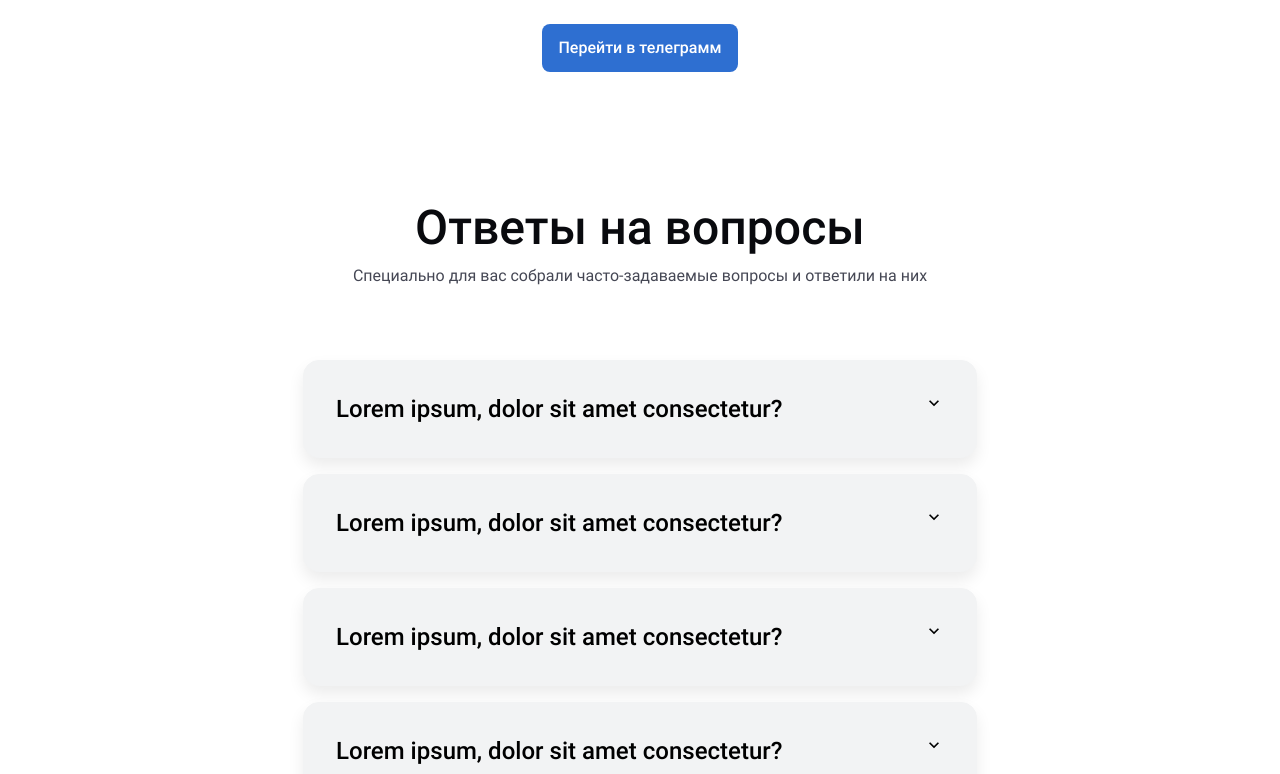
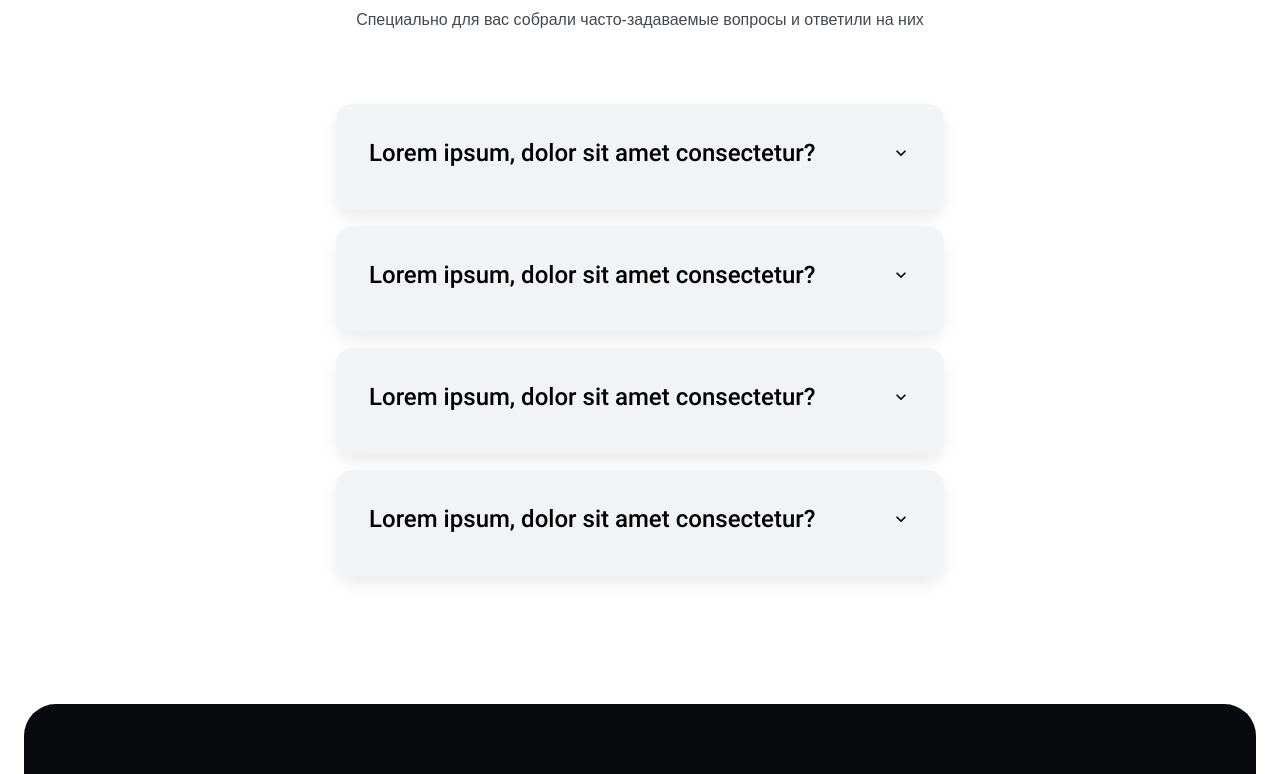
Before and after one commit to n1ckwhite/Kevin, a Next.js app: page / in a window 1280 px wide. Shown: the part 1226-2000 px from the top of the page. Built offline with nearby package versions, Linux system fonts and the light colour scheme.

Commit message:
refact(Faq): Поправил faq

```diff
--- a/src/app/assets/styles/main.css
+++ b/src/app/assets/styles/main.css
@@ -8,9 +8,14 @@ html, body {
     min-height: 100%;
 }
 
-body {
-    font-family: "Roboto", sans-serif;
-    font-weight: 400;
+body,html {
+  font-family: sans-serif;
+  font-weight: normal;
+  margin: 0;
+  padding: 0;
+}
+* {
+  box-sizing: border-box;
 }
 
 #root {
--- a/src/app/components/Faq/Faq.module.css
+++ b/src/app/components/Faq/Faq.module.css
@@ -16,8 +16,13 @@
   gap: 16px;
 }
 
-@media screen and (max-width: 360px) {
+
+@media screen and (max-width: 768px) {
   .container{
-    padding: 80px 20px;
+    padding: 20px ;
+  }
+
+  .accordion__section {
+    margin-top: 20px;
   }
 }
--- a/src/app/components/Faq/Faq.tsx
+++ b/src/app/components/Faq/Faq.tsx
@@ -1,45 +1,25 @@
-import { FC } from 'react'
+import { FC } from "react";
 
-import { Subtitle } from '../Subtitle'
-import { Title } from '../Title'
+import { Subtitle } from "../Subtitle";
+import { Title } from "../Title";
 
-import { Accordion } from "./components/Accordion"
-import s from './Faq.module.css'
+import { Accordion } from "./components/Accordion";
+import s from "./Faq.module.css";
+import { ACCORDIONS } from "@/constans";
 
 export const Faq: FC = () => (
   <div className={s.container}>
-    <Title
-      text="Ответы на вопросы"
-    />
+    <Title text="Ответы на вопросы" />
     <Subtitle
       text="Специально для вас собрали часто-задаваемые вопросы
         и ответили на них"
     />
-    <div className={s.accordion__section}>
-      <Accordion
-        text="Lorem ipsum dolor sit amet consectetur.
-          Id feugiat morbi platea consectetur sed tellus purus dolor
-          porttitor. Ultricies diam nullam sapien a scelerisque ipsum."
-        title="Lorem ipsum, dolor sit amet consectetur?"
-      />
-      <Accordion
-        text="Lorem ipsum dolor sit amet consectetur.
-          Id feugiat morbi platea consectetur sed tellus purus dolor
-          porttitor. Ultricies diam nullam sapien a scelerisque ipsum."
-        title="Lorem ipsum, dolor sit amet consectetur?"
-      />
-      <Accordion
-        text="Lorem ipsum dolor sit amet consectetur.
-          Id feugiat morbi platea consectetur sed tellus purus dolor
-          porttitor. Ultricies diam nullam sapien a scelerisque ipsum."
-        title="Lorem ipsum, dolor sit amet consectetur?"
-      />
-      <Accordion
-        text="Lorem ipsum dolor sit amet consectetur.
-          Id feugiat morbi platea consectetur sed tellus purus dolor
-          porttitor. Ultricies diam nullam sapien a scelerisque ipsum."
-        title="Lorem ipsum, dolor sit amet consectetur?"
-      />
-    </div>
+    <ul className={s.accordion__section}>
+      {ACCORDIONS.map((accordion) => (
+        <li key={accordion.id}>
+          <Accordion text={accordion.text} title={accordion.title} />
+        </li>
+      ))}
+    </ul>
   </div>
-)
+);
--- a/src/app/components/Faq/components/Accordion/Accordion.module.css
+++ b/src/app/components/Faq/components/Accordion/Accordion.module.css
@@ -4,16 +4,15 @@
   width: 100%;
 }
 
-.card{
+.card {
   display: flex;
   flex-direction: column;
   width: clamp(96px, 608px, 608px);
   padding: 32px;
   border-radius: 16px;
-  gap: 8px;
-  box-shadow: 0px 4px 8px 0px #090A0E0A;
   box-shadow: 0px 8px 16px 0px #090A0E14;
-  border: 1px solid #F2F3F4
+  border: 1px solid #F2F3F4;
+  transition: .2s;
 }
 
 .card__default{
@@ -23,25 +22,46 @@
   width: clamp(320px, 608px, 608px);
   padding: 32px;
   border-radius: 16px;
-  gap: 8px;
   box-shadow: 0px 4px 8px 0px #090A0E0A;
   box-shadow: 0px 8px 16px 0px #090A0E14;
-  border: 1px solid #F2F3F4
+  border: 1px solid #F2F3F4;
 }
 
-.title__card{
+.title__card {
   display: flex;
   justify-content: space-between;
   font: var(--typography-h4-semi-bold-desktop);
 }
 
 .body__card{
+  margin-top: 8px;
   font-size: 20px;
   font-weight: 400;
   line-height: 28px;
   letter-spacing: 0em;
   text-align: left;
+  max-height: 0;
+  transition: .2s;
+  overflow: hidden;
 }
+
+.body__card_active {
+    max-height: 200px;
+    transition: .2s;
+}
+
+.card__icon {
+  display: flex;
+  justify-content: center;
+  align-items: center;
+  transition: .2s;
+}
+
+.card__icon_active {
+  transform: rotate(180deg);
+}
+
+
 
 @media screen and (max-width: 360px) {
   .card__default{
--- a/src/app/components/Faq/components/Accordion/Accordion.tsx
+++ b/src/app/components/Faq/components/Accordion/Accordion.tsx
@@ -1,37 +1,31 @@
-'use client'
+"use client";
 
-import { FC, useState } from 'react'
+import { FC, useState } from "react";
 
-import { Icon } from '@/app/components/Icon'
+import { Icon } from "@/app/components/Icon";
 
-import s from './Accordion.module.css'
-
+import s from "./Accordion.module.css";
+import cn from "classnames";
 interface IAccordion {
-  title: string
-  text: string
+  title: string;
+  text: string;
 }
 
 export const Accordion: FC<IAccordion> = ({ title, text }) => {
-  const [isActive, setIsActive] = useState(false)
-  const [isIcon, setIsIcon] = useState(true)
-
+  const [isActive, setIsActive] = useState(false);
   return (
-    <div className={s.section}>
-      <div className={!isActive ? s.card__default : s.card}>
-        {isIcon && (
-          <button
-            className={s.title__card}
-            onClick={() => setIsActive(!isActive)}
-          >
-            <p>
-              {title}
-            </p>
-            {isActive ? <Icon name="chevron_up" />
-              : <Icon name="chevron_down" /> }
-          </button>
-        )}
-        {isActive && <p className={s.body__card}>{text}</p>}
+    <button onClick={() => setIsActive(!isActive)} className={s.section}>
+      <div className={cn(s.card, !isActive && s.card__default)}>
+        <div className={s.title__card}>
+          <p>{title}</p>
+          <div className={cn(s.card__icon, isActive && s.card__icon_active)}>
+            <Icon name="chevron_down" />
+          </div>
+        </div>
+        <p className={cn(s.body__card, isActive && s.body__card_active)}>
+          {text}
+        </p>
       </div>
-    </div>
-  )
-}
+    </button>
+  );
+};
--- a/src/constans/index.ts
+++ b/src/constans/index.ts
@@ -1,20 +1,43 @@
 export const BOOK = {
   tasks: [
-    { text: 'Определение демографии аудитории', id: 1 },
-    { text: 'Определение интересов аудитории', id: 2 },
-    { text: 'Составление портрета аудитории', id: 3 },
-    { text: 'Выявление поведенческих паттернов', id: 4 },
+    { text: "Определение демографии аудитории", id: 1 },
+    { text: "Определение интересов аудитории", id: 2 },
+    { text: "Составление портрета аудитории", id: 3 },
+    { text: "Выявление поведенческих паттернов", id: 4 },
   ],
   hours: [
-    { text: 'от 2 часов', id: 5 },
-    { text: 'от 4 часов', id: 6 },
-    { text: 'от 8 часов', id: 7 },
-    { text: 'от 16 часов', id: 8 },
+    { text: "от 2 часов", id: 5 },
+    { text: "от 4 часов", id: 6 },
+    { text: "от 8 часов", id: 7 },
+    { text: "от 16 часов", id: 8 },
   ],
   minutes: [
-    { text: '~ 1 минута', id: 9 },
-    { text: '~ 3 минуты', id: 10 },
-    { text: '~ 3 минуты', id: 11 },
-    { text: '~ 5 минут', id: 12 },
+    { text: "~ 1 минута", id: 9 },
+    { text: "~ 3 минуты", id: 10 },
+    { text: "~ 3 минуты", id: 11 },
+    { text: "~ 5 минут", id: 12 },
   ],
-}
+};
+
+export const ACCORDIONS = [
+  {
+    id: 1,
+    text: "Lorem ipsum dolor sit amet consectetur Id feugiat morbi platea consectetur sed tellus purus dolor porttitor. Ultricies diam nullam sapien a scelerisque ipsum",
+    title: "Lorem ipsum, dolor sit amet consectetur?",
+  },
+  {
+    id: 2,
+    text: "Lorem ipsum dolor sit amet consectetur Id feugiat morbi platea consectetur sed tellus purus dolor porttitor. Ultricies diam nullam sapien a scelerisque ipsum",
+    title: "Lorem ipsum, dolor sit amet consectetur?",
+  },
+  {
+    id: 3,
+    text: "Lorem ipsum dolor sit amet consectetur Id feugiat morbi platea consectetur sed tellus purus dolor porttitor. Ultricies diam nullam sapien a scelerisque ipsum",
+    title: "Lorem ipsum, dolor sit amet consectetur?",
+  },
+  {
+    id: 4,
+    text: "Lorem ipsum dolor sit amet consectetur Id feugiat morbi platea consectetur sed tellus purus dolor porttitor. Ultricies diam nullam sapien a scelerisque ipsum",
+    title: "Lorem ipsum, dolor sit amet consectetur?",
+  },
+];
--- a/src/types/icon.type.ts
+++ b/src/types/icon.type.ts
@@ -1,4 +1 @@
-export type TIconType =
-  'menu'
-  | 'chevron_down'
-  | 'chevron_up'
+export type TIconType = "menu" | "chevron_down";
```
Also changed, not shown: src/app/components/Helper/Helper.tsx (added, +19 -0 lines), src/app/page.tsx (+7 -7 lines), public/icons/chevron_up_icon.svg (deleted).
